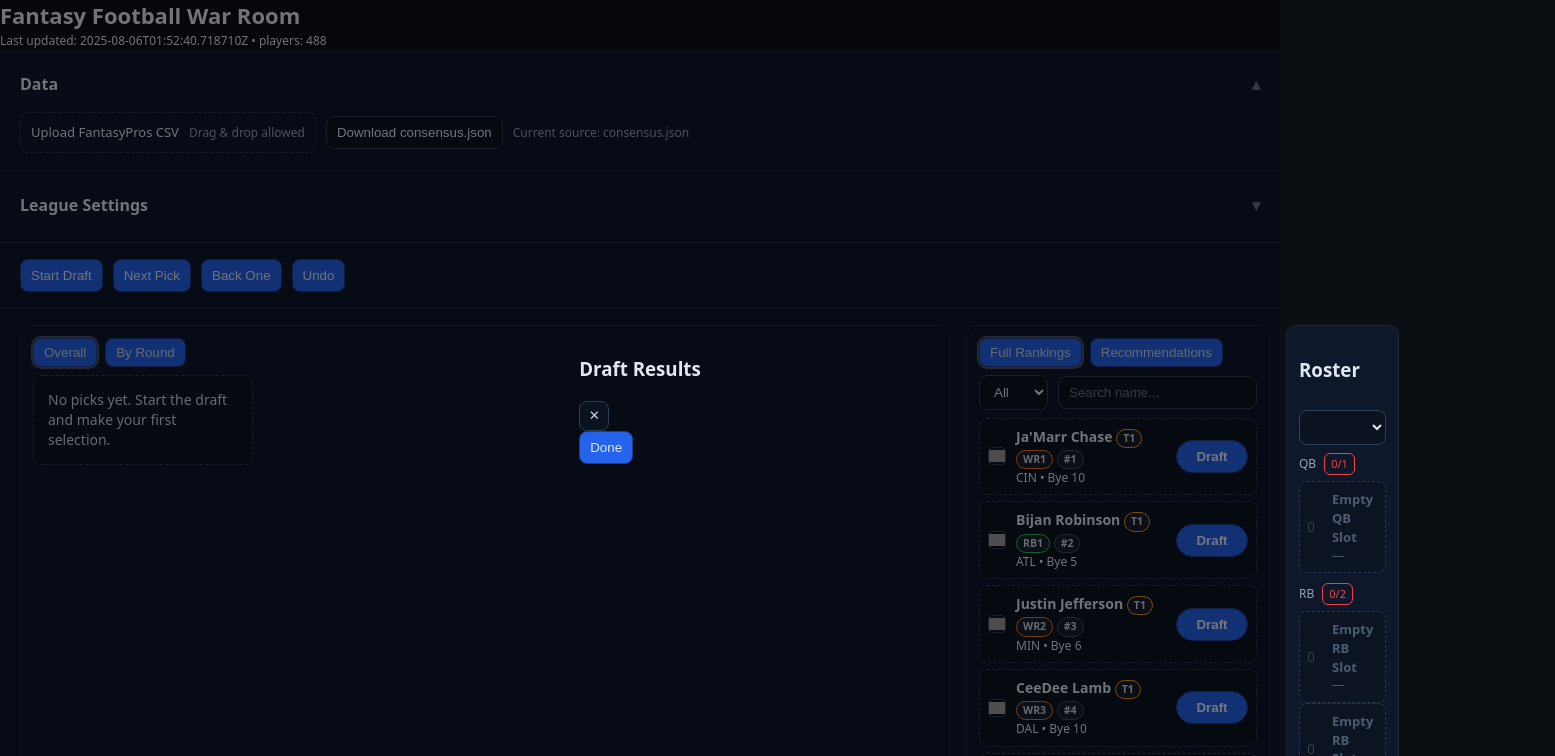
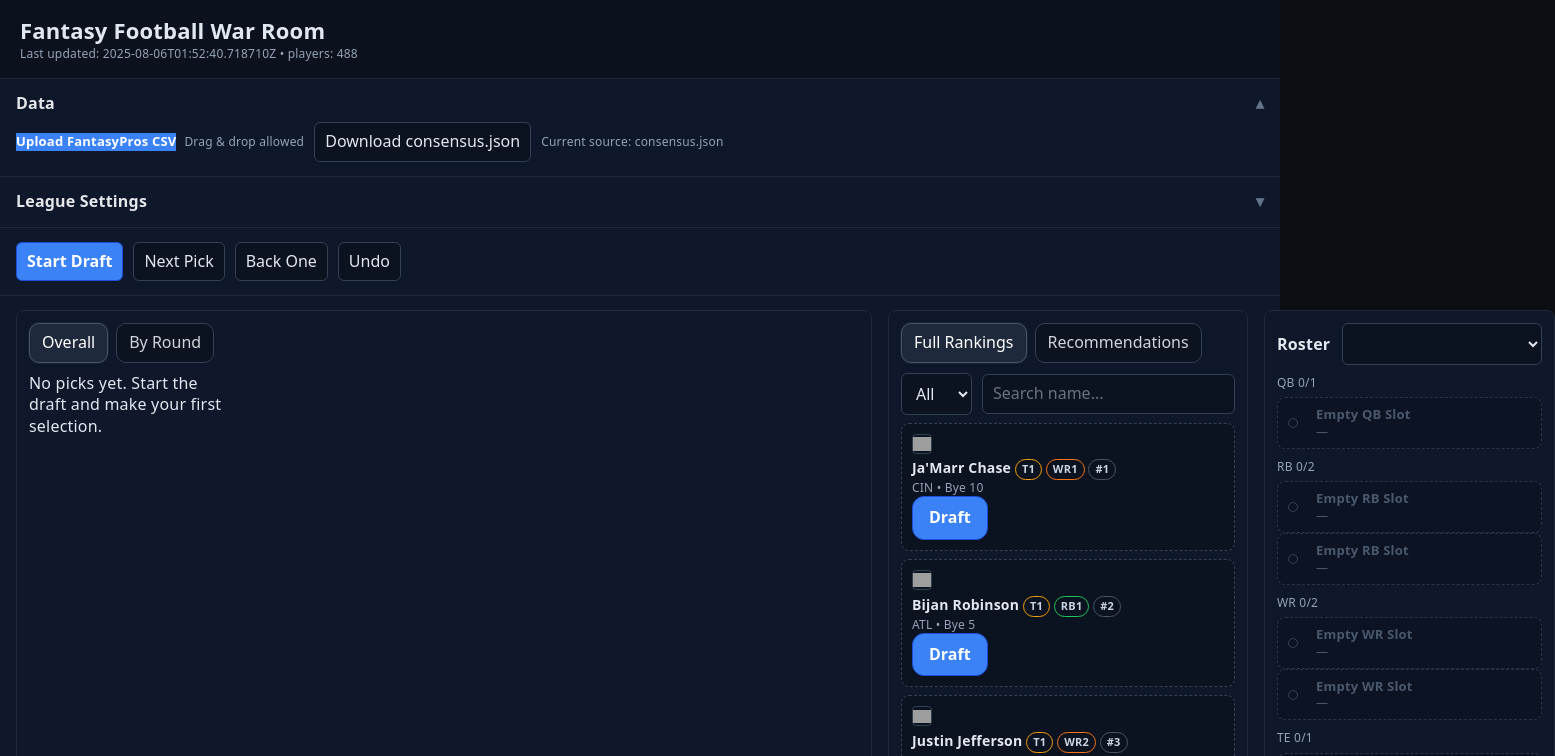
Before and after one commit to jutkovic44/fantasy-consensus, a plain HTML site: page index.html in a window 1280 px wide. Shown: the top 756 px of the page, 1555 px wide, since content can reach past the window. Drawn offline with Linux system fonts and the light colour scheme; grey boxes are pictures that could not be loaded.

Commit message:
Update styles.css

```diff
--- a/styles.css
+++ b/styles.css
@@ -1,317 +1,268 @@
-/* ===========================
-   Fantasy Football War Room
-   styles.css (full)
-   =========================== */
-
+/* ============== Base / Theme ============== */
 * { box-sizing: border-box; }
-:root {
+:root{
   --bg: #0b0f14;
   --panel: #0f172a;
-  --panel-2: #0b1220;
   --muted: #94a3b8;
   --line: #1f2937;
   --text: #e2e8f0;
 
-  --tier1: #f59e0b; --tier2: #9ca3af; --tier3: #8b5cf6; --tier4: #14b8a6; --tier5: #60a5fa; --tier6: #64748b;
+  --tier1:#f59e0b; --tier2:#9ca3af; --tier3:#8b5cf6; --tier4:#14b8a6; --tier5:#60a5fa; --tier6:#64748b;
+  --qb:#60a5fa; --rb:#22c55e; --wr:#f97316; --te:#a78bfa; --k:#38bdf8; --def:#ef4444;
 
-  --qb: #60a5fa; --rb: #22c55e; --wr: #f97316; --te: #a78bfa; --k: #facc15; --dst: #38bdf8;
-  --stack: #f59e0b;
+  --accent: #3b82f6;
+  --accent-2: #1d4ed8;
+  --pill-bg: #0b1220;
+  --focus: #7dd3fc;
 
-  --primary: #2563eb;
-  --primary-2: #1d4ed8;
-  --primary-ghost: rgba(37, 99, 235, 0.12);
+  --radius-sm: 6px;
+  --radius: 8px;
+  --radius-lg: 12px;
 
-  --danger: #ef4444;
-  --warn: #f59e0b;
-  --ok: #22c55e;
-
-  --radius: 10px;
-  --radius-sm: 8px;
-
-  --shadow-1: 0 1px 0 rgba(255,255,255,0.02) inset, 0 0 0 1px rgba(0,0,0,0.3) inset;
-  --shadow-2: 0 10px 40px rgba(0,0,0,0.35);
+  --shadow-1: 0 0 0 1px rgba(148,163,184,.08);
+  --shadow-2: 0 6px 18px rgba(0,0,0,.25);
 }
 
-html, body { height: 100%; }
-body {
-  margin: 0;
+html, body { height:100%; }
+body{
+  margin:0;
+  font-family: ui-sans-serif, system-ui, -apple-system, Segoe UI, Roboto, Helvetica, Arial, "Apple Color Emoji", "Segoe UI Emoji";
+  color: var(--text);
   background: var(--bg);
-  color: var(--text);
-  font-family: ui-sans-serif, system-ui, -apple-system, Segoe UI, Roboto, Helvetica, Arial, "Apple Color Emoji", "Segoe UI Emoji";
-  line-height: 1.45;
+  line-height: 1.35;
+  letter-spacing: .2px;
 }
 
-/* Header */
-.hdr { background: #0c131f; border-bottom: 1px solid var(--line); }
-.hdr-row {
-  display: flex; align-items: baseline; justify-content: space-between;
-  padding: 16px 20px;
+.small { font-size: 12px; color: var(--muted); }
+.muted { color: var(--muted); }
+.mt4{ margin-top:4px; } .mt6{ margin-top:6px; } .mt8{ margin-top:8px; } .mt12{ margin-top:12px; }
+.row{ display:flex; align-items:center; gap:10px; }
+.row.wrap{ flex-wrap:wrap; }
+
+h1,h2,h3{ margin:0; font-weight:700; }
+h1{ font-size:22px; }
+h2{ font-size:18px; }
+h3{ font-size:16px; }
+
+/* ============== Header / Panels ============== */
+.site-header{
+  padding:16px 20px;
+  border-bottom:1px solid var(--line);
+  background:#0c121d;
 }
-h1 { margin: 0; font-size: 22px; }
-
-/* Panels / sections */
-.panel { padding: 16px 20px; border-bottom: 1px solid var(--line); background: var(--panel); }
-.ftr { padding: 14px 20px; border-top: 1px solid var(--line); color: var(--muted); }
-
-.small { font-size: 12px; }
-.muted { color: var(--muted); }
-.mt8 { margin-top: 8px; }
-
-.row { display: flex; gap: 10px; align-items: center; }
-.row.wrap { flex-wrap: wrap; }
-.controls { gap: 8px; flex-wrap: wrap; }
-
-.grid { display: grid; gap: 10px; }
-.grid-5 { grid-template-columns: repeat(5, minmax(140px, 1fr)); }
-.grid-7 { grid-template-columns: repeat(7, minmax(120px, 1fr)); }
-
-label { display: flex; flex-direction: column; gap: 6px; font-size: 13px; }
-
-/* Inputs / Buttons */
-input, select, button {
-  padding: 8px 10px;
-  border: 1px solid #334155;
-  border-radius: var(--radius-sm);
-  background: #0b1220;
-  color: var(--text);
-  outline: none;
-}
-select { cursor: pointer; }
-input::placeholder { color: #6b7280; }
-
-button { cursor: pointer; transition: background .15s ease, transform .05s ease; }
-button:hover { background: #0a1630; }
-button:active { transform: translateY(1px); }
-
-.button, .secondary, .icon-btn { display: inline-flex; align-items: center; justify-content: center; }
-
-/* Primary buttons */
-button:not(.secondary):not(.icon-btn) {
-  background: var(--primary);
-  border-color: #1e3a8a;
-}
-button:not(.secondary):not(.icon-btn):hover { background: var(--primary-2); }
-
-.secondary {
-  background: #0b1220;
-  border-color: #2c3e50;
+.panel{
+  padding:14px 16px;
+  border-bottom:1px solid var(--line);
+  background: var(--panel);
 }
 
-/* Icon button */
-.icon-btn {
-  width: 30px; height: 30px; border-radius: 8px;
-  background: #0b1220; border: 1px solid #2c3e50; color: #cbd5e1;
+/* details/summary accordion */
+details.accordion > summary{
+  list-style: none; cursor: pointer;
+  font-weight:600; color:#e5e7eb;
 }
-.icon-btn:hover { background: #141c2b; }
+details.accordion > summary::-webkit-details-marker{ display:none; }
+details.accordion > summary::after{
+  content:"▾"; float:right; color:#64748b;
+}
+details.accordion[open] > summary::after{ content:"▴"; }
 
-/* Uploader */
-.uploader {
-  display: flex; align-items: center; gap: 10px;
-  padding: 10px; border: 1px dashed #334155; border-radius: var(--radius-sm);
+/* ============== Inputs / Buttons ============== */
+input, select, button{
+  font: inherit; color: var(--text);
+  background:#0b1220; border:1px solid #334155; border-radius: var(--radius-sm);
+  padding:8px 10px;
 }
-.uploader input { display: none; }
-.uploader.drag { background: #0a1324; }
+input::placeholder{ color:#6b7280; }
 
-/* Accordions */
-details.accordion > summary {
-  list-style: none; cursor: pointer; font-weight: 600; padding: 8px 0;
-}
-details.accordion > summary::marker { display: none; }
-details.accordion > summary::after { content: "▾"; float: right; color: #64748b; }
-details.accordion[open] > summary::after { content: "▴"; }
-
-/* Tabs */
-.tabs, .subtabs { display: flex; gap: 8px; margin-bottom: 8px; }
-.tab, .subtab {
-  padding: 6px 10px; border: 1px solid #334155; background: #0b1220; border-radius: var(--radius-sm);
-  cursor: pointer; color: #cbd5e1;
-}
-.tab.active, .subtab.active { outline: 2px solid #475569; }
-
-/* Layout — widen rankings column */
-.layout {
-  display: grid; gap: 16px;
-  /* Wider middle column so names don’t wrap */
-  grid-template-columns: 2fr 1.8fr 1fr;
-}
-.col {
-  border: 1px solid var(--line); border-radius: var(--radius);
-  padding: 12px; background: var(--panel);
-}
-.col-wide { /* middle column tweak */ }
-
-/* Board area */
-#board { display: grid; grid-template-columns: repeat(4, minmax(220px, 1fr)); gap: 8px; min-height: 160px; }
-.board-empty { display: block; }
-.empty-hint { padding: 10px; }
-.empty-card {
-  border: 1px dashed #334155; border-radius: var(--radius-sm);
-  padding: 14px; background: #0b1220; max-width: 340px;
-}
-.empty-card.dashed { border-style: dashed; }
-.hint-title { font-size: 14px; color: #cbd5e1; }
-
-/* Draft board picks */
-.pick {
-  border: 1px solid #334155; border-radius: var(--radius-sm);
-  padding: 8px; background: #0b1220; font-size: 12.5px;
-  display: flex; flex-direction: column; gap: 6px;
-}
-.pick .small { color: var(--muted); }
-.pick .name { font-weight: 600; }
-
-/* Mid panel list — tighter spacing + smaller fonts */
-.list { display: grid; gap: 6px; }
-.item {
-  border: 1px dashed #334155; border-radius: var(--radius-sm);
-  padding: 8px; background: #0b1220;
-}
-.item .flex { display: flex; align-items: center; justify-content: space-between; gap: 10px; }
-.item .name { font-weight: 600; font-size: 14px; }
-.item .small { font-size: 12px; }
-.item .left { display: flex; align-items: center; gap: 10px; }
-
-/* Team logo */
-.team-logo, .team-logo-sm {
-  width: 24px; height: 24px; object-fit: contain; border-radius: 4px;
-  background: #0b1220; border: 1px solid #334155;
-}
-.team-logo-sm { width: 18px; height: 18px; }
-
-/* Draft button on player cards */
-.item button, .btn-draft {
-  min-width: 72px;
-  background: var(--primary);
-  border-color: #1e3a8a;
-  color: #eaf2ff;
-  padding: 8px 12px;
-  border-radius: 999px;
-  font-weight: 700;
-}
-.item button:hover, .btn-draft:hover { background: var(--primary-2); }
-
-/* Badges */
-.badge {
-  display: inline-flex; align-items: center; gap: 4px;
-  padding: 1px 6px; border-radius: 999px; font-size: 10.5px;
-  border: 1px solid #475569; color: #cbd5e1; background: rgba(148, 163, 184, 0.08);
-}
-.badge.pos.QB { border-color: var(--qb); }
-.badge.pos.RB { border-color: var(--rb); }
-.badge.pos.WR { border-color: var(--wr); }
-.badge.pos.TE { border-color: var(--te); }
-.badge.pos.K { border-color: var(--k); }
-.badge.pos.DEF { border-color: var(--dst); }
-
-.badge.stack {
-  border-color: var(--stack);
-  background: rgba(245, 158, 11, 0.08);
+button{ cursor:pointer; transition:all .15s ease; }
+button:hover{ background:#101a30; }
+button:focus, input:focus, select:focus{
+  outline:2px solid var(--focus); outline-offset: 1px;
 }
 
-.badge.tier.t1 { border-color: var(--tier1); }
-.badge.tier.t2 { border-color: var(--tier2); }
-.badge.tier.t3 { border-color: var(--tier3); }
-.badge.tier.t4 { border-color: var(--tier4); }
-.badge.tier.t5 { border-color: var(--tier5); }
-.badge.tier.t6 { border-color: var(--tier6); }
+/* primary button */
+button#startMock, .button{
+  background: var(--accent);
+  border-color: var(--accent-2);
+  color:white; font-weight:600;
+}
+button#startMock:hover, .button:hover{ background: var(--accent-2); }
 
-/* Roster panel */
-.roster-head { display: flex; flex-direction: column; gap: 8px; margin-bottom: 8px; }
-.roster-title { margin: 0; }
-#rosterViewerSelect { width: 100%; }
-
-.roster-section { margin-bottom: 10px; }
-.roster-header { color: var(--muted); margin-bottom: 6px; display: flex; align-items: center; gap: 8px; }
-.roster-item {
-  display: flex; align-items: center; gap: 10px;
-  padding: 8px; border: 1px dashed #334155; border-radius: var(--radius-sm); background: #0b1220;
-}
-.roster-name { font-weight: 600; font-size: 13px; }
-.roster-meta { font-size: 12px; color: var(--muted); }
-
-.slot-empty { opacity: 0.75; border-style: dashed; }
-.slot-empty .slot-dot {
-  width: 10px; height: 10px; border-radius: 9999px;
-  border: 1px solid #475569; background: transparent; margin-right: 8px;
-}
-.roster-item.slot-empty { display: flex; align-items: center; gap: 10px; }
-.roster-name.muted, .roster-meta.muted { color: #64748b; }
-
-/* Coverage chips */
-.cov-chip {
-  padding: 2px 6px; border: 1px solid #475569; border-radius: 6px;
-  color: #cbd5e1; font-size: 11px;
-}
-.cov-ok { border-color: var(--ok); color: var(--ok); }
-.cov-warn { border-color: var(--warn); color: var(--warn); }
-.cov-bad { border-color: var(--danger); color: var(--danger); }
-
-/* Helper strip (mode explanation) */
-#modeHelp { color: #cbd5e1; }
-#modeHelp strong { color: #e5e7eb; }
-
-/* Modal */
-.modal { position: fixed; inset: 0; display: flex; align-items: center; justify-content: center; background: rgba(0,0,0,0.5); z-index: 50; }
-.modal.hidden { display: none; }
-.modal-content {
-  width: min(980px, calc(100vw - 32px));
-  max-height: calc(100vh - 80px);
-  overflow: hidden;
-  background: var(--panel);
-  border: 1px solid var(--line);
-  border-radius: 12px;
-  box-shadow: var(--shadow-2);
-  display: grid; grid-template-rows: auto 1fr auto;
-}
-.modal-head, .modal-foot { padding: 12px 14px; border-bottom: 1px solid var(--line); }
-.modal-foot { border-top: 1px solid var(--line); border-bottom: none; display: flex; gap: 8px; justify-content: flex-end; }
-.modal-body { padding: 12px 14px; overflow: auto; }
-
-.table {
-  width: 100%; border-collapse: collapse; font-size: 13px;
-}
-.table th, .table td { border-bottom: 1px solid #1f2937; padding: 8px 10px; text-align: left; }
-.table th { color: #e5e7eb; background: #0b1220; position: sticky; top: 0; z-index: 1; }
-.table tr:hover td { background: rgba(255,255,255,0.02); }
-
-/* Results grade pill */
-.grade-pill {
-  display: inline-flex; align-items: center; padding: 2px 8px; border-radius: 999px;
-  font-weight: 700; font-size: 12px; border: 1px solid #2c3e50;
-}
-.grade-A { background: rgba(34,197,94,0.12); border-color: #16a34a; color: #86efac; }
-.grade-B { background: rgba(59,130,246,0.12); border-color: #2563eb; color: #93c5fd; }
-.grade-C { background: rgba(245,158,11,0.12); border-color: #f59e0b; color: #fcd34d; }
-.grade-D { background: rgba(239,68,68,0.12); border-color: #ef4444; color: #fca5a5; }
-
-/* Utility */
-.flex { display: flex; gap: 8px; align-items: center; justify-content: space-between; }
-.name { font-weight: 600; }
-
-/* Responsive */
-@media (max-width: 1200px) {
-  .layout { grid-template-columns: 1.7fr 1.6fr 1fr; }
-  #board { grid-template-columns: repeat(3, minmax(220px, 1fr)); }
-}
-@media (max-width: 980px) {
-  .grid-5 { grid-template-columns: repeat(2, minmax(140px, 1fr)); }
-  .grid-7 { grid-template-columns: repeat(2, minmax(120px, 1fr)); }
-  .layout { grid-template-columns: 1fr; }
-  #board { grid-template-columns: repeat(2, minmax(220px, 1fr)); }
-  .roster-head { flex-direction: column; align-items: stretch; }
-}
-@media (max-width: 620px) {
-  #board { grid-template-columns: 1fr; }
+/* ghost/secondary button */
+.secondary{
+  background: #0b1220;
 }
 
-/* Fancy focus ring for keyboard users */
-:focus-visible {
-  outline: 2px solid #7dd3fc;
-  outline-offset: 2px;
+/* pill buttons for tabs */
+.tab, .subtab{
+  padding:8px 12px; border-radius: 10px;
+  background: #0b1220; border:1px solid #334155; color:#d1d5db;
+}
+.tab.active, .subtab.active{
+  background: #1e293b; border-color:#475569; color:#fff;
+  box-shadow: var(--shadow-1);
 }
 
-/* --- Optional: small hover accents on cards --- */
-.item:hover { background: #0c1426; }
-.pick:hover { background: #0c1426; }
+/* uploader */
+.uploader{ display:flex; align-items:center; gap:8px; }
+.uploader input{ display:none; }
 
-/* End of file */
+/* labels */
+label{ font-size:13px; display:flex; flex-direction:column; gap:6px; }
+.checkbox-row{ flex-direction:row; align-items:center; gap:8px; font-weight:600; }
+
+/* ============== Grid / Layout ============== */
+.grid{ display:grid; gap:10px; }
+.grid-5{ grid-template-columns: repeat(5, minmax(160px,1fr)); }
+.grid-7{ grid-template-columns: repeat(7, minmax(120px,1fr)); }
+
+.layout{ display:grid; gap:16px; }
+.layout-50-25-25{
+  grid-template-columns: 1fr .5fr .5fr; /* 50 / 25 / 25 */
+}
+.col{
+  background: var(--panel);
+  border:1px solid var(--line);
+  border-radius: var(--radius);
+  padding:12px;
+  min-height: 240px;
+}
+
+/* ============== Tabs / Subtabs ============== */
+.tabs, .subtabs{ display:flex; gap:8px; margin-bottom:10px; }
+
+/* ============== Board ============== */
+#board{ display:grid; grid-template-columns: repeat(4,minmax(200px,1fr)); gap:10px; }
+.round-header{
+  grid-column: 1 / -1; margin-top:8px; font-weight:700; color:#e5e7eb;
+}
+.board-empty .placeholder{
+  border:1px dashed #334155; border-radius: var(--radius);
+  padding:16px; color: var(--muted);
+}
+.placeholder-box{
+  width:260px; border:1px dashed #334155; border-radius: var(--radius);
+  padding:14px;
+}
+.pick{
+  border:1px solid #334155; background:#0b1220; border-radius: var(--radius);
+  padding:10px; font-size:13px;
+}
+.pick .name{ font-weight:700; }
+
+/* ============== Player List ============== */
+.list{ display:grid; gap:8px; }
+.item{
+  border:1px dashed #334155; border-radius: var(--radius);
+  background:#0b1220; padding:10px;
+}
+.item .name{ font-weight:700; font-size:14px; }
+
+.team-logo{
+  width:24px;height:24px; object-fit:contain; border-radius:4px;
+  background:#0b1220; border:1px solid #334155;
+}
+.team-logo-sm{ width:20px;height:20px; object-fit:contain; border-radius:4px; background:#0b1220; border:1px solid #334155; }
+
+/* badges */
+.badge{
+  display:inline-block; font-size:11px; padding:2px 6px;
+  border-radius:999px; border:1px solid #475569; color:#cbd5e1; background:#0b1220;
+}
+.badge.pos.QB{ border-color: var(--qb); } .badge.pos.RB{ border-color: var(--rb); }
+.badge.pos.WR{ border-color: var(--wr); } .badge.pos.TE{ border-color: var(--te); }
+.badge.pos.K { border-color: var(--k); } .badge.pos.DEF{ border-color: var(--def); }
+
+.badge.tier.t1{ border-color: var(--tier1); }
+.badge.tier.t2{ border-color: var(--tier2); }
+.badge.tier.t3{ border-color: var(--tier3); }
+.badge.tier.t4{ border-color: var(--tier4); }
+.badge.tier.t5{ border-color: var(--tier5); }
+.badge.tier.t6{ border-color: var(--tier6); }
+
+.badge.stack{
+  border-color: var(--tier1);
+  background: rgba(245,158,11,.08);
+}
+
+/* draft button on each card */
+.item button, .draft-btn{
+  margin-left:auto;
+  background: var(--accent);
+  border:1px solid var(--accent-2);
+  color:#fff; font-weight:700; padding:10px 16px; border-radius:12px;
+}
+.item button:hover, .draft-btn:hover{
+  background: var(--accent-2);
+}
+
+/* bye warning dots (generated inline) */
+.badge-green{ background:#14532d1a; border:1px solid #22c55e; color:#22c55e; }
+.badge-yellow{ background:#78350f1a; border:1px solid #facc15; color:#facc15; }
+.badge-red{ background:#7f1d1d1a; border:1px solid #ef4444; color:#ef4444; }
+
+/* ============== Roster ============== */
+.roster-head{
+  display:flex; align-items:center; justify-content:space-between; gap:12px; margin-bottom:10px;
+}
+.roster-head h3{ font-size:16px; line-height:1; }
+.roster-head select{ min-width: 200px; }
+
+.roster-section{ margin-bottom:10px; }
+.roster-header{ color:var(--muted); margin-bottom:6px; }
+
+.roster-item{
+  display:flex; align-items:center; gap:10px;
+  padding:8px 10px; border:1px dashed #334155; border-radius:var(--radius);
+  background:#0b1220;
+}
+.roster-name{ font-weight:700; font-size:13px; }
+.roster-meta{ font-size:12px; color:var(--muted); }
+
+.slot-empty{ opacity:.7; border-style:dashed; }
+.slot-empty .slot-dot{
+  width:10px;height:10px;border-radius:999px;border:1px solid #475569;background:transparent;margin-right:8px;
+}
+.roster-item.slot-empty{ display:flex; align-items:center; gap:10px; }
+.roster-name.muted, .roster-meta.muted{ color:#64748b; }
+
+/* coverage count pill */
+.cover-pill{
+  display:inline-block; font-size:12px; padding:2px 8px; border-radius:8px; border:1px solid #475569; margin-left:6px; color:#cbd5e1;
+}
+.cover-green{ border-color:#22c55e; color:#22c55e; }
+.cover-yellow{ border-color:#eab308; color:#eab308; }
+.cover-red{ border-color:#ef4444; color:#ef4444; }
+
+/* ============== Modal ============== */
+.modal{
+  position:fixed; inset:0; display:none; align-items:center; justify-content:center;
+  background: rgba(2,6,23,.75); z-index: 40;
+}
+.modal[aria-hidden="false"]{ display:flex; }
+.modal__dialog{
+  width:min(920px,92vw); border-radius:14px; background:#0b1220;
+  border:1px solid #334155; box-shadow: var(--shadow-2); overflow:hidden;
+}
+.modal__header, .modal__footer{ padding:12px 14px; border-bottom:1px solid #1f2937; }
+.modal__footer{ border-top:1px solid #1f2937; border-bottom:none; display:flex; justify-content:flex-end; gap:8px; }
+.modal__body{ padding:14px; max-height: 70vh; overflow:auto; }
+.icon-btn{
+  background:#0b1220; border:1px solid #334155; color:#cbd5e1; border-radius:8px; padding:6px 8px;
+}
+
+/* ============== Responsive ============== */
+@media (max-width: 1200px){
+  #board{ grid-template-columns: repeat(3, minmax(180px,1fr)); }
+}
+@media (max-width: 980px){
+  .layout-50-25-25{ grid-template-columns: 1fr; }
+  #board{ grid-template-columns: repeat(2, minmax(180px,1fr)); }
+  .roster-head{ flex-direction:column; align-items:flex-start; gap:8px; }
+  .roster-head select{ width:100%; }
+}
+@media (max-width: 560px){
+  #board{ grid-template-columns: 1fr; }
+  .tabs, .subtabs{ flex-wrap:wrap; }
+}
```
